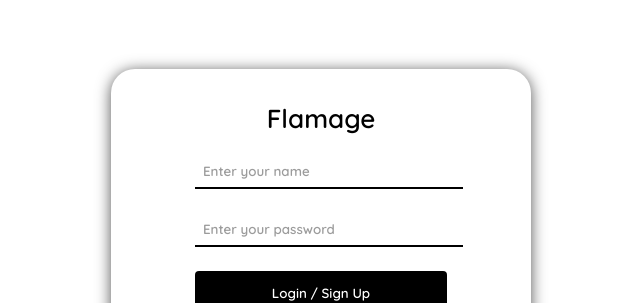
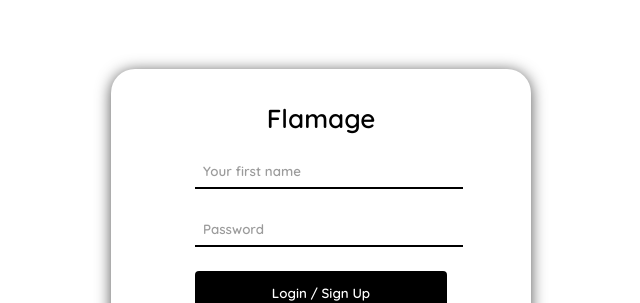
Before and after one commit to riwage/bestflamage, a Next.js app: page / in a window 1280 px wide. Shown: the part 187-490 px from the top of the page, without its empty margins (289-929 px from the left). Built offline with nearby package versions, Linux system fonts and the light colour scheme.

Commit message:
Update index.js

```diff
--- a/pages/index.js
+++ b/pages/index.js
@@ -32,7 +32,7 @@ export default function Auth() {
 
           <div className='input-container'>
             <input
-              placeholder="Enter your name"
+              placeholder="Your first name"
               className='text-input'
               onChange={e => setUsername(e.target.value)}
             />
@@ -41,7 +41,7 @@ export default function Auth() {
           <div className='input-container'>
             <input
               type='password'
-              placeholder="Enter your password"
+              placeholder="Password"
               className='text-input'
               onChange={e => setSecret(e.target.value)}
             />
```
